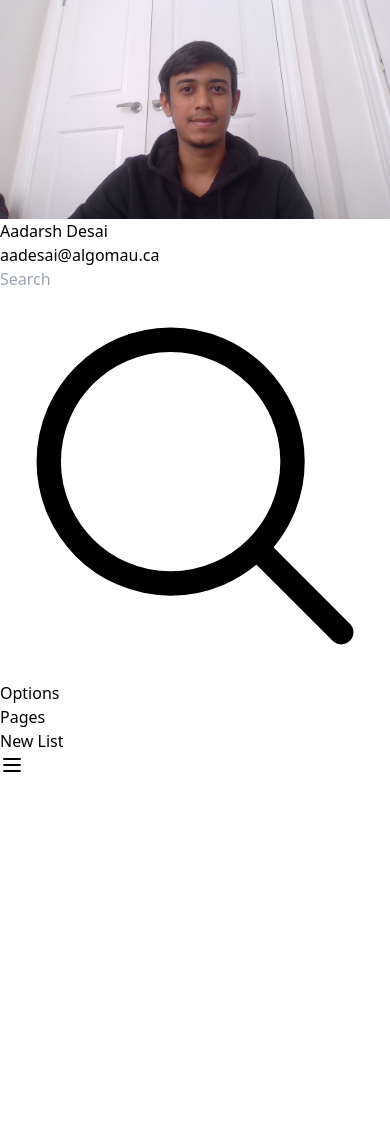
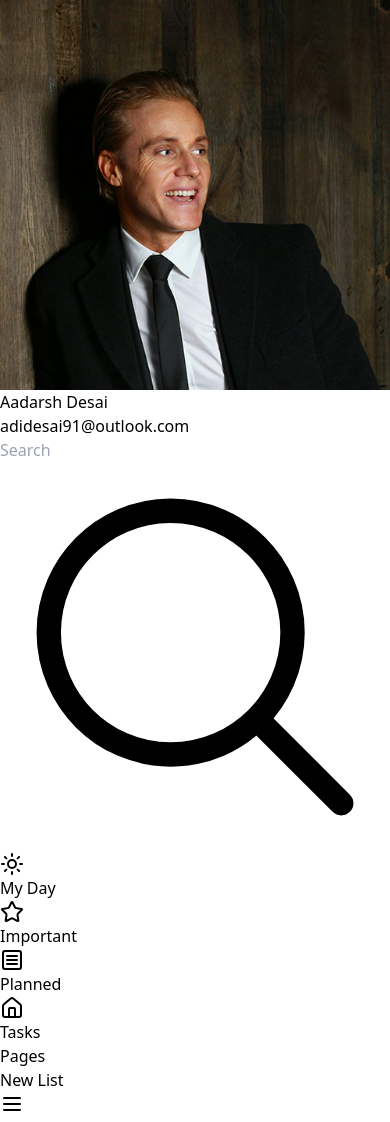
Before and after one commit to AadarshDesai/Advanced_Todo, a React (Vite) app in the folder client/Todo_App/: page / in a window 390 px wide. Before the commit the page ends 844 px from the top, so only its background shows below. Built offline with nearby package versions, Linux system fonts and the light colour scheme.

Commit message:
Tried segregation of components

```diff
--- a/client/Todo_App/package.json
+++ b/client/Todo_App/package.json
@@ -10,6 +10,7 @@
     "preview": "vite preview"
   },
   "dependencies": {
+    "classnames": "^2.5.1",
     "lucide-react": "^0.462.0",
     "react": "^18.3.1",
     "react-dom": "^18.3.1",
--- a/client/Todo_App/src/App.tsx
+++ b/client/Todo_App/src/App.tsx
@@ -1,19 +1,19 @@
-import { Sidebar } from './components/Sidebar';
 import { MainComponent } from './components/MainComponent';
+import { BrowserRouter, Route, Routes } from 'react-router-dom';
+import { Layout } from './shared/Layout';
 // import { BrowserRouter as Router } from 'react-router-dom';
 
 
 function App() {
 
   return (
-    <div className='flex w-screen h-screen gap-4'>
-      <div className='w-60 h-full hidden sm:block'>
-        <Sidebar/>
-      </div>
-      <div className='bg-purple-400 h-full flex-1 rounded-lg'>
-        <MainComponent/>
-      </div>
-    </div>
+    <BrowserRouter>
+      <Routes>
+        <Route path='/' element={<Layout/>}>
+          <Route index element={<MainComponent/>}/>
+        </Route>
+      </Routes>
+    </BrowserRouter>
   )
 }
 
--- a/client/Todo_App/src/components/MainComponent.tsx
+++ b/client/Todo_App/src/components/MainComponent.tsx
@@ -1,6 +1,6 @@
 import {Menu} from "lucide-react";
 import { useState } from "react";
-import { Sidebar } from "./Sidebar";
+import { Sidebar } from "../shared/Sidebar";
 
 export function MainComponent(){
     const [hamBurger, setHamBurger] = useState(false);
--- /dev/null
+++ b/client/Todo_App/src/components/Profile.tsx
@@ -0,0 +1,21 @@
+import profile from "../assets/profile.jpg";
+
+import React from "react";
+
+// interface ProfileProps{
+//     profile: string;
+//     name: string;
+//     email:string;
+// }
+
+export const Profile: React.FC = () => {
+
+    return (
+    <div className="flex mt-5 mx-3 space-x-3 items-center">
+            <img src={profile} alt="profile picture" className="rounded-full h-14 w-14"/>
+            <p className="font-medium">Aadarsh Desai<br/>
+            <span className="font-normal">adidesai91@outlook.com</span></p>
+        </div>
+    )
+
+}
--- a/client/Todo_App/src/components/Sidebar.tsx
+++ /dev/null
@@ -1,20 +0,0 @@
-import profile from "../assets/profile.jpg";
-
-export function Sidebar(){
-    return <div className="flex flex-col">
-        <div className="flex mt-5 mx-3 space-x-3 items-center">
-            <img src={profile} alt="profile picture" className="rounded-full h-14 w-14"/>
-            <p className="font-medium">Aadarsh Desai<br/>
-            <span className="font-normal">aadesai@algomau.ca</span></p>
-        </div>
-        <div className="flex justify-between m-3 border-b border-b-neutral-700  shadow-sm border px-2 py-1 rounded-sm">
-            <input type="text" placeholder="Search" className="focus:outline-none"/>
-            <svg xmlns="http://www.w3.org/2000/svg" fill="none" viewBox="0 0 24 24" strokeWidth={1.5} stroke="currentColor" className="size-6 pt-1">
-                <path strokeLinecap="round" strokeLinejoin="round" d="m21 21-5.197-5.197m0 0A7.5 7.5 0 1 0 5.196 5.196a7.5 7.5 0 0 0 10.607 10.607Z" />
-            </svg>
-        </div>
-        <div>Options</div>
-        <div>Pages</div>
-        <div>New List</div>
-    </div>
-}
--- /dev/null
+++ b/client/Todo_App/src/components/lib/constants/navigation.tsx
@@ -0,0 +1,35 @@
+import { Sun, Star, SquareMenu, House } from "lucide-react";
+
+export interface SidebarLinkItem {
+    key: string;
+    label: string;
+    path: string;
+    icon: React.ReactNode;
+}
+
+export const DASHBOARD_SIDEBAR_LINKS:SidebarLinkItem[] = [
+    {
+        key: "myday",
+        label: "My Day",
+        path: "/",
+        icon: <Sun className="text-neutral-600 h-5 w-5"/>
+    },
+    {
+        key: "important",
+        label: "Important",
+        path: "/important",
+        icon: <Star className="text-red-400 h-5 w-5"/>
+    },
+    {
+        key: "planned",
+        label: "Planned",
+        path: "/orders",
+        icon: <SquareMenu className="text-gray-500 h-5 w-5" />
+    },
+    {
+        key: "tasks",
+        label: "Tasks",
+        path: "/customers",
+        icon: <House className="text-blue-400 h-5 w-5"/>
+    }
+]
--- /dev/null
+++ b/client/Todo_App/src/shared/Layout.tsx
@@ -0,0 +1,13 @@
+import { Outlet } from "react-router-dom";
+import { Sidebar } from "./Sidebar";
+
+export function Layout(){
+    return <div className='flex w-screen h-screen gap-4'>
+        <div className='w-60 h-full hidden sm:block'>
+            <Sidebar/>
+        </div>
+        <div className='bg-purple-400 h-full flex-1 rounded-lg'>
+            {<Outlet/>}
+        </div>
+    </div>
+}
--- /dev/null
+++ b/client/Todo_App/src/shared/Sidebar.tsx
@@ -0,0 +1,40 @@
+import { Link, useLocation } from "react-router-dom";
+import { DASHBOARD_SIDEBAR_LINKS } from "../components/lib/constants/navigation";
+import { SidebarLinkItem } from "../components/lib/constants/navigation";
+import classNames from 'classnames';
+
+import { Profile } from "../components/Profile";
+
+interface SidebarLinkProps {
+    item: SidebarLinkItem;
+}
+
+export function Sidebar(){
+    return <div className="flex flex-col">
+        <Profile/>
+        <div className="flex justify-between m-3 border-b border-b-neutral-700  shadow-sm border px-2 py-1 rounded-sm">
+            <input type="text" placeholder="Search" className="focus:outline-none"/>
+            <svg xmlns="http://www.w3.org/2000/svg" fill="none" viewBox="0 0 24 24" strokeWidth={1.5} stroke="currentColor" className="size-6 pt-1">
+                <path strokeLinecap="round" strokeLinejoin="round" d="m21 21-5.197-5.197m0 0A7.5 7.5 0 1 0 5.196 5.196a7.5 7.5 0 0 0 10.607 10.607Z" />
+            </svg>
+        </div>
+        <div className="px-3">
+            {DASHBOARD_SIDEBAR_LINKS.map((item)=>(
+                <SidebarLink key={item.key} item={item}/>
+            ))}
+        </div>
+        <div>Pages</div>
+        <div>New List</div>
+    </div>
+}
+
+const SidebarLink: React.FC<SidebarLinkProps> = ({ item }) => {
+    const { pathname } = useLocation();
+
+    return (
+        <Link to={item.path}  className={classNames(pathname === item.path ? "bg-gray-100 rounded-md flex py-2 items-center" : "flex py-2 items-center hover:bg-gray-100 rounded-md" )}>
+            <span className="pr-2 text-sm">{item.icon}</span>
+            {item.label}
+        </Link>
+    )
+}
```
Also changed, not shown: client/Todo_App/src/assets/profile.jpg, 1 other file (tests, documents, lock files or other folders).
